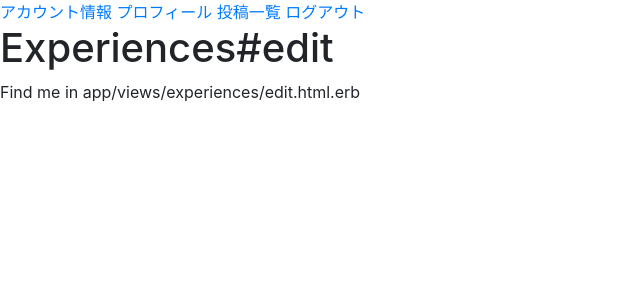
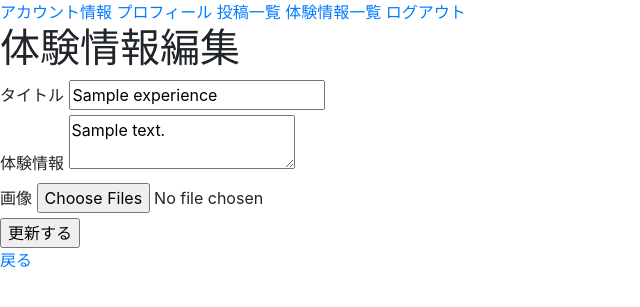
Before and after one commit to Kazuoki-Kinoshita/farm_link, a Rails app: page /experiences/1/edit in a window 1280 px wide. Shown: the top 307 px of the page, without its empty margins (0-640 px from the left). Run offline with Rails 7, Linux system fonts and the light colour scheme; a user stored in the database is signed in; tables that the repository leaves empty hold one stand-in row (values such as "Sample post"); style sheets or scripts are compiled from the project's sources.

Commit message:
experiences編集、削除機能

```diff
--- a/app/controllers/experiences_controller.rb
+++ b/app/controllers/experiences_controller.rb
@@ -4,6 +4,9 @@ class ExperiencesController < ApplicationController
 
   def index
     @experiences = current_user.farmer.experiences
+  end
+
+  def show
   end
 
   def new
@@ -19,7 +22,20 @@ class ExperiencesController < ApplicationController
     end
   end
 
-  def show
+  def edit
+  end
+
+  def update
+    if @experience.update(experience_params)
+      redirect_to @experience, notice: "体験情報が更新されました。"
+    else
+      render :edit
+    end
+  end
+
+  def destroy
+    @experience.destroy
+    redirect_to experiences_url, notice: "体験情報が削除されました。"
   end
 
 
--- /dev/null
+++ b/app/views/experiences/_form.html.erb
@@ -0,0 +1,30 @@
+<%= form_with(model: experience, local: true) do |f| %>
+  <% if experience.errors.any? %>
+    <div id="error_explanation">
+      <ul>
+      <% experience.errors.full_messages.each do |msg| %>
+        <li><%= msg %></li>
+      <% end %>
+      </ul>
+    </div>
+  <% end %>
+
+  <div>
+    <%= f.label :title %>
+    <%= f.text_field :title %>
+  </div>
+
+  <div>
+    <%= f.label :content %>
+    <%= f.text_area :content %>
+  </div>
+
+  <div>
+    <%= f.label :images %>
+    <%= f.file_field :images, multiple: true %>
+  </div>
+
+  <div>
+    <%= f.submit %>
+  </div>
+<% end %>
--- a/app/views/experiences/edit.html.erb
+++ b/app/views/experiences/edit.html.erb
@@ -1,2 +1,4 @@
-<h1>Experiences#edit</h1>
-<p>Find me in app/views/experiences/edit.html.erb</p>
+<h1>体験情報編集</h1>
+
+<%= render 'form', experience: @experience %>
+<%= link_to "戻る", experiences_path %>
--- a/app/views/layouts/application.html.erb
+++ b/app/views/layouts/application.html.erb
@@ -23,6 +23,7 @@
         <% if current_user.farmer&.persisted? %>
           <%= link_to "プロフィール", farmer_path(current_user.farmer) %>
           <%= link_to "投稿一覧", posts_path %>
+          <%= link_to "体験情報一覧", experiences_path %>
         <% else %>
           <%= link_to "プロフィール作成", new_farmer_path %>
         <% end %>
```
Also changed, not shown: app/views/experiences/new.html.erb (+2 -30 lines).
